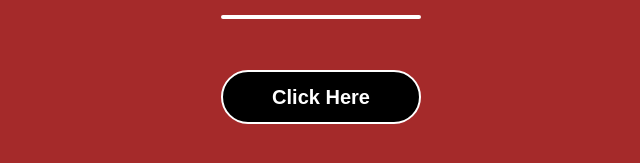
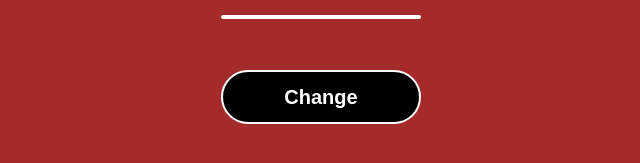
Before and after one commit to SatishB15/random-rgb-color-generator, a plain HTML site: page index.html in a window 1280 px wide. Shown: the part 313-476 px from the top of the page, 319-959 px from the left. Drawn offline with Linux system fonts and the light colour scheme.

Commit message:
Update index.html

```diff
--- a/index.html
+++ b/index.html
@@ -4,15 +4,14 @@
     <meta charset="UTF-8">
     <meta http-equiv="X-UA-Compatible" content="IE=edge">
     <meta name="viewport" content="width=device-width, initial-scale=1.0">
-    <title>Hex Color Chooser</title>
+    <title>Random RGB Color Generator</title>
     <link rel="stylesheet" href="style.css">
     <script type="text/javascript" src="script.js">
-
     </script>
 </head>
 <body>
     <div id="Color">
     </div>
-        <input type="button" id="btn" value="Click Here" onclick="changeColor()">
+        <input type="button" id="btn" value="Change" onclick="changeColor()">
 </body>
 </html>
```
